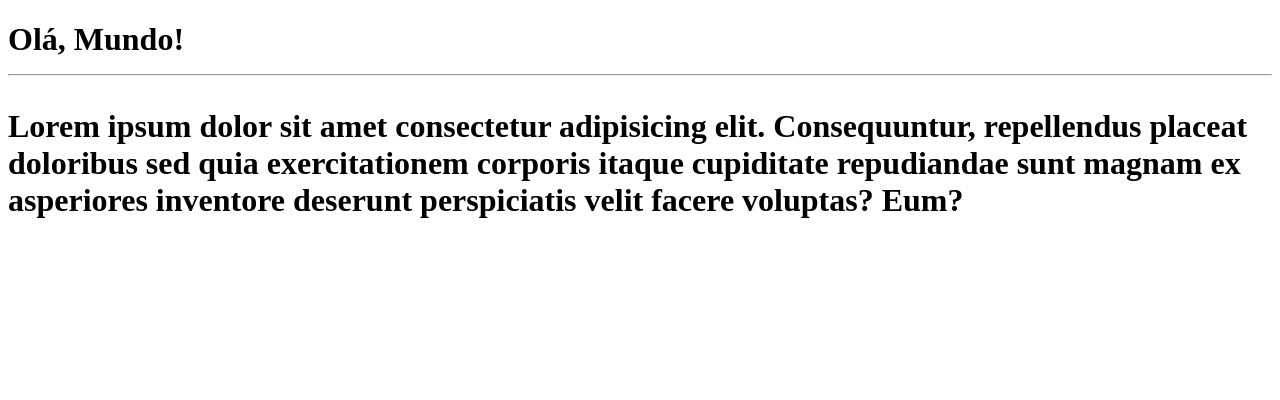
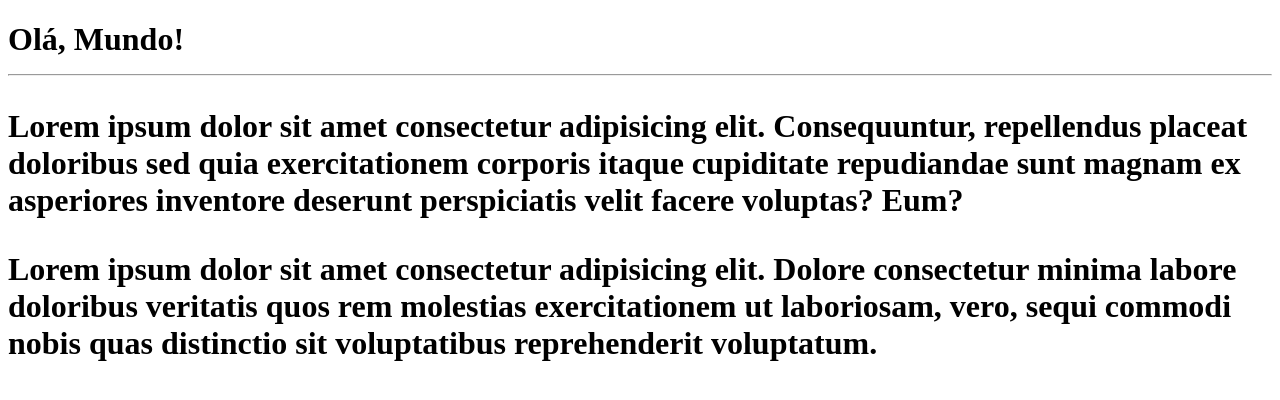
Before and after one commit to devmmaeli/Ola-Mundo, a plain HTML site: page site-exemplo/index.html in a window 1280 px wide. Drawn offline with Linux system fonts and the light colour scheme.

Commit message:
Adicionei um parágrafo

```diff
--- a/site-exemplo/index.html
+++ b/site-exemplo/index.html
@@ -9,6 +9,7 @@
   <h1>Olá, Mundo!
     <hr>
     <p>Lorem ipsum dolor sit amet consectetur adipisicing elit. Consequuntur, repellendus placeat doloribus sed quia exercitationem corporis itaque cupiditate repudiandae sunt magnam ex asperiores inventore deserunt perspiciatis velit facere voluptas? Eum?</p>
+    <p>Lorem ipsum dolor sit amet consectetur adipisicing elit. Dolore consectetur minima labore doloribus veritatis quos rem molestias exercitationem ut laboriosam, vero, sequi commodi nobis quas distinctio sit voluptatibus reprehenderit voluptatum.</p>
   </h1>
 </body>
 </html>
```
